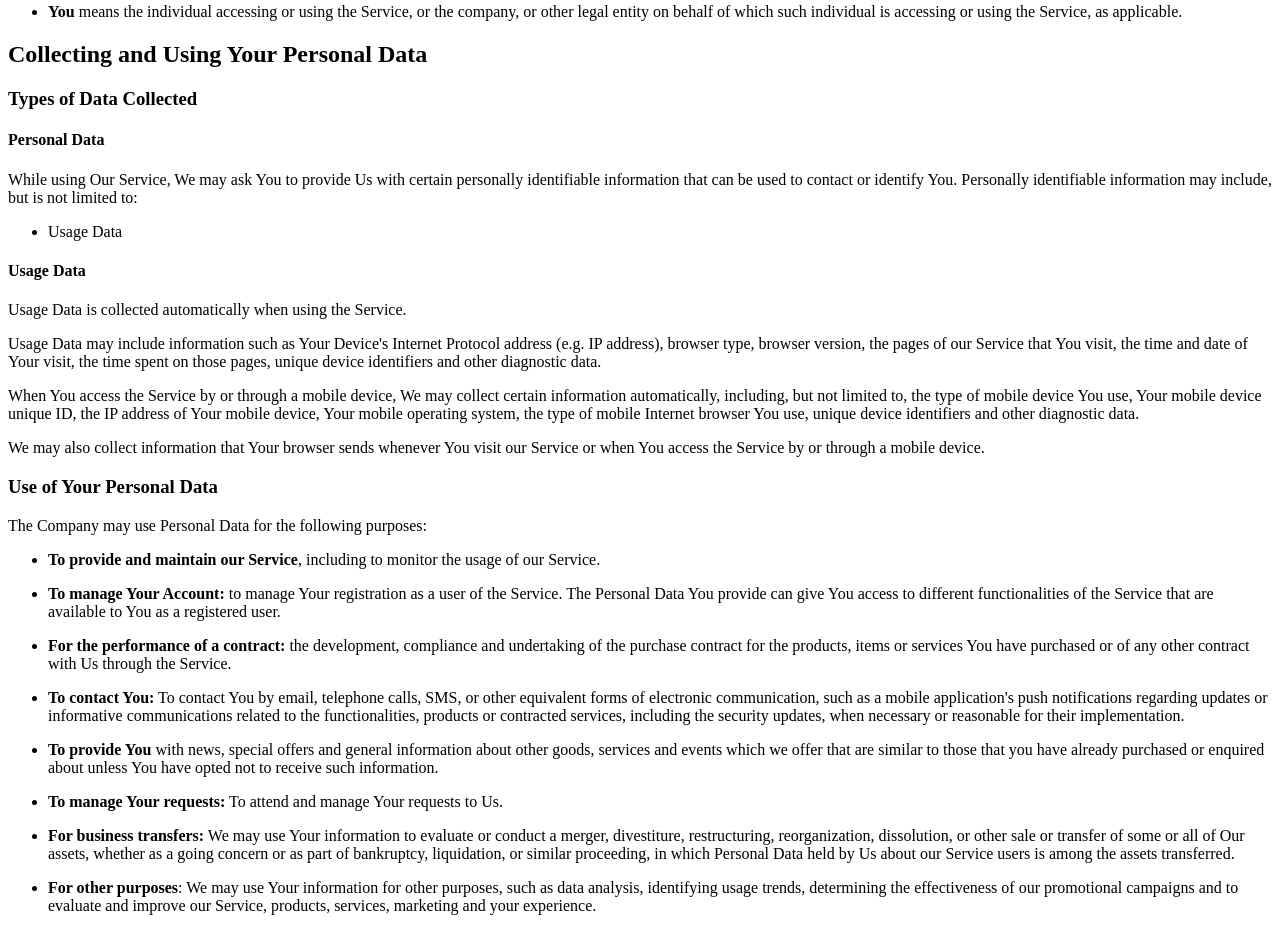
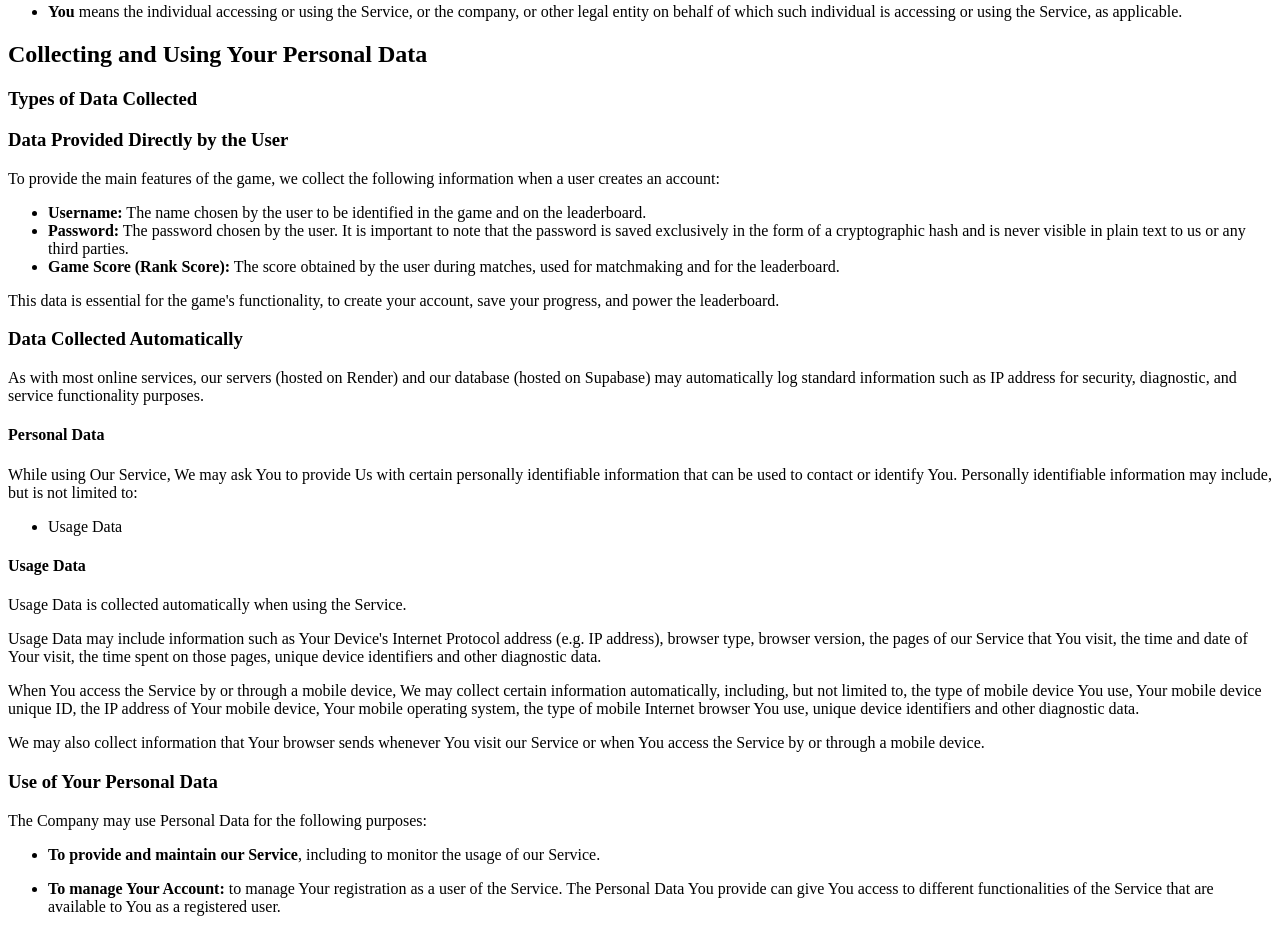
Before and after one commit to Steexe87/colorswipe-privacy-policy, a plain HTML site: page index.html in a window 1280 px wide. Shown: the part 798-1724 px from the top of the page. Drawn offline with Linux system fonts and the light colour scheme.

Commit message:
Update index.html

```diff
--- a/index.html
+++ b/index.html
@@ -44,6 +44,16 @@
 </ul>
 <h2>Collecting and Using Your Personal Data</h2>
 <h3>Types of Data Collected</h3>
+<h3>Data Provided Directly by the User</h3>
+<p>To provide the main features of the game, we collect the following information when a user creates an account:</p>
+<ul>
+<li><strong>Username:</strong> The name chosen by the user to be identified in the game and on the leaderboard.</li>
+<li><strong>Password:</strong> The password chosen by the user. It is important to note that the password is saved exclusively in the form of a cryptographic hash and is never visible in plain text to us or any third parties.</li>
+<li><strong>Game Score (Rank Score):</strong> The score obtained by the user during matches, used for matchmaking and for the leaderboard.</li>
+</ul>
+<p>This data is essential for the game's functionality, to create your account, save your progress, and power the leaderboard.</p>
+<h3>Data Collected Automatically</h3>
+<p>As with most online services, our servers (hosted on Render) and our database (hosted on Supabase) may automatically log standard information such as IP address for security, diagnostic, and service functionality purposes.</p>
 <h4>Personal Data</h4>
 <p>While using Our Service, We may ask You to provide Us with certain personally identifiable information that can be used to contact or identify You. Personally identifiable information may include, but is not limited to:</p>
 <ul>
```
